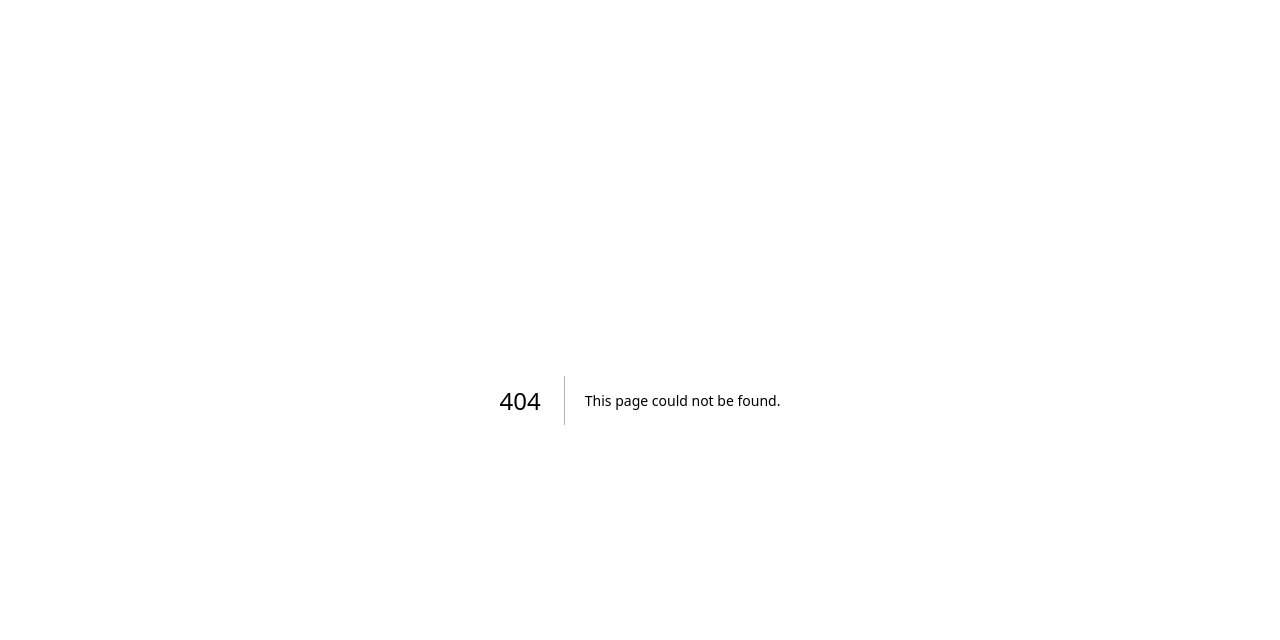
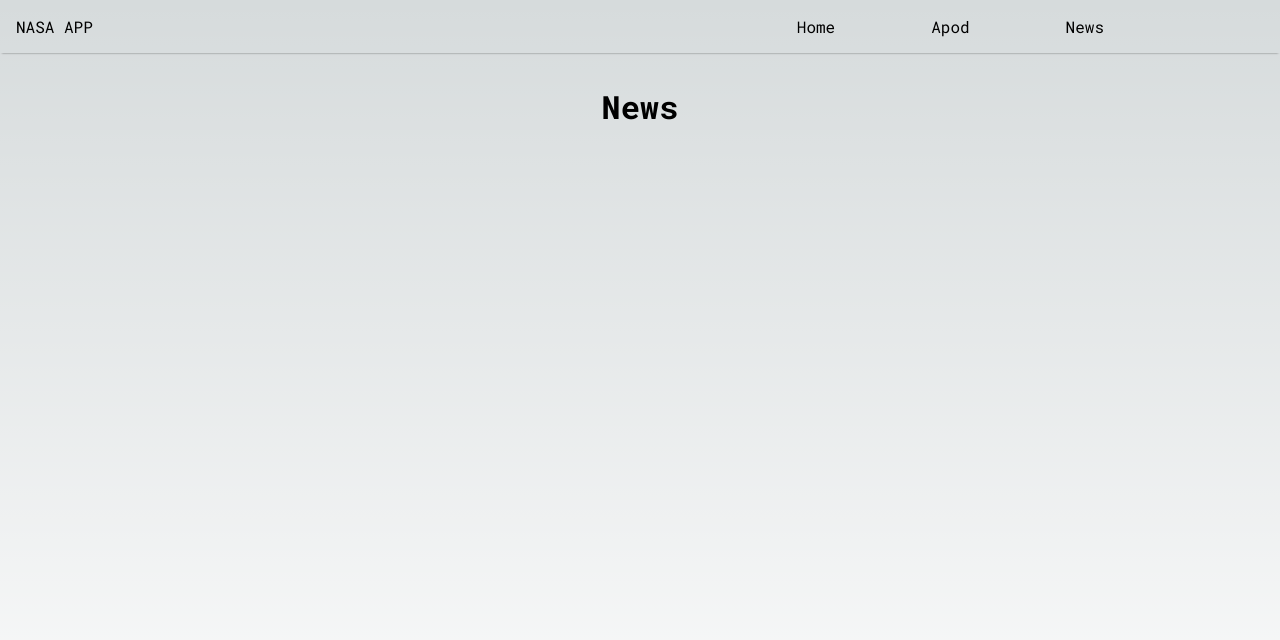
Before and after one commit to vinnidias/nasa-app, a Next.js app: page /news in a window 1280 px wide. Before the commit this address had no page. Shown: the top 640 px of the page. Built offline with nearby package versions, Linux system fonts and the light colour scheme.

Commit message:
news page file

```diff
--- /dev/null
+++ b/src/pages/news.tsx
@@ -0,0 +1,9 @@
+import { Layout } from "@/components/Layout";
+
+export default function News() {
+ return(
+  <Layout>
+    <h1>News</h1>
+  </Layout>
+ )
+}
```
